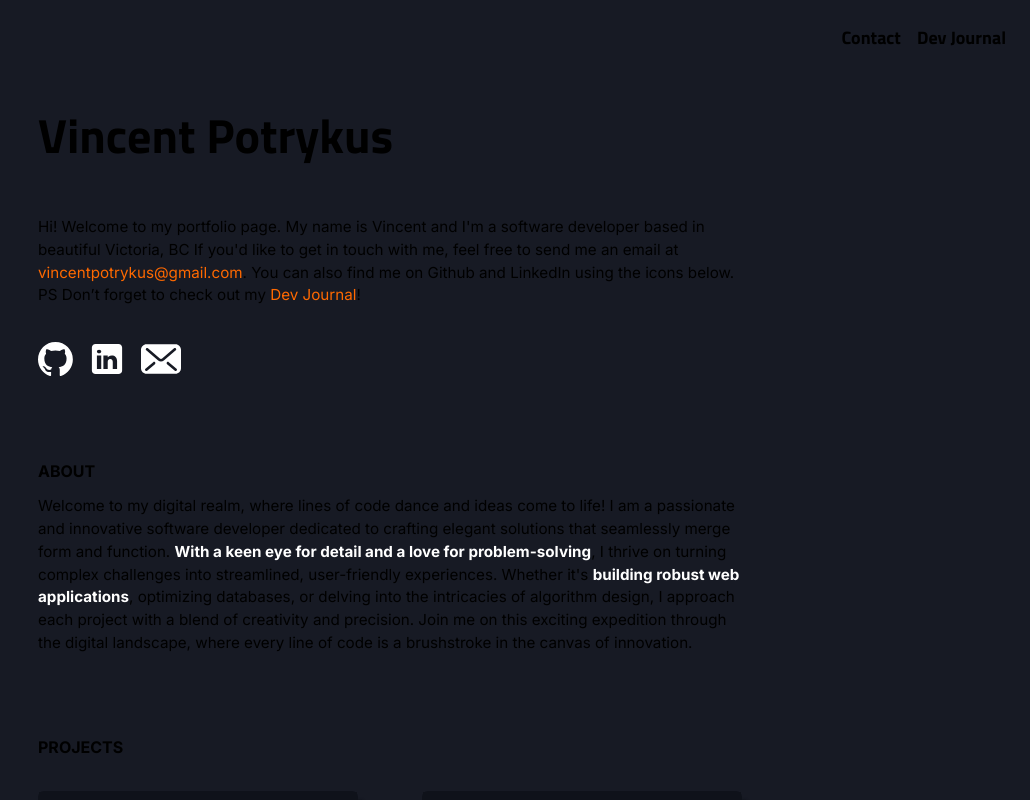
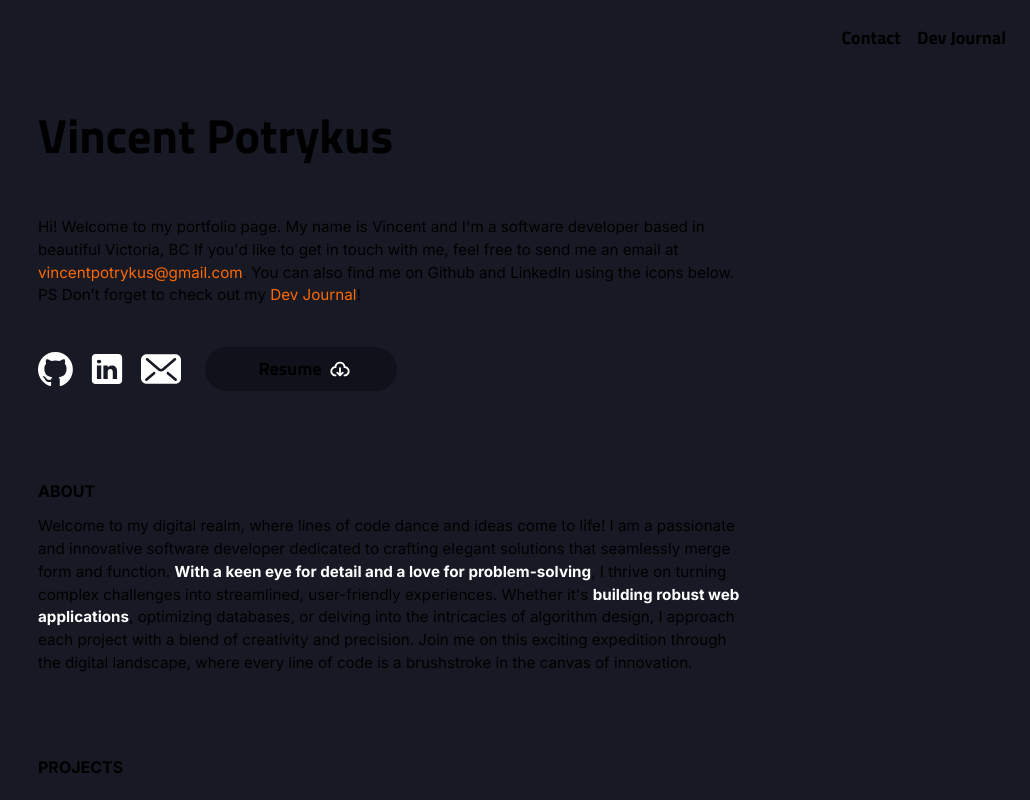
Before and after one commit to vnctptr/portfolio, a Next.js app: page / in a window 1280 px wide. Shown: the top 800 px of the page, without its empty margins (250-1280 px from the left). Built offline with nearby package versions, Linux system fonts and the light colour scheme.

Commit message:
Refactor social icons

```diff
--- a/app/components/SocialIcons/SocialIcons.css
+++ b/app/components/SocialIcons/SocialIcons.css
@@ -3,7 +3,3 @@
   gap: 1em;
   align-items: center;
 }
-
-.icon:hover {
-  filter: opacity(75%);
-}
--- a/app/components/SocialIcons/SocialIcons.tsx
+++ b/app/components/SocialIcons/SocialIcons.tsx
@@ -11,7 +11,7 @@ export default function SocialIcons() {
     <div className="icon-container">
       <Link href={githubLink}>
         <Image
-          className="icon"
+          className="link"
           src="/github-icon-white.svg"
           alt="GitHub"
           width={35}
@@ -21,7 +21,7 @@ export default function SocialIcons() {
       </Link>
       <Link href={linkedInLink}>
         <Image
-          className="icon"
+          className="link"
           src="/linkedin-icon-white.svg"
           alt="LinkedIn"
           width={36}
@@ -31,7 +31,7 @@ export default function SocialIcons() {
       </Link>
       <Link href={emailLink}>
         <Image
-          className="icon"
+          className="link"
           src="/email.svg"
           alt="Email"
           width={40}
--- a/app/contact/page.css
+++ b/app/contact/page.css
@@ -4,13 +4,3 @@
   margin-top: 6em;
   padding: 2.5em;
 }
-
-.icon-container {
-  display: flex;
-  gap: 1em;
-  align-items: center;
-}
-
-.icon:hover {
-  filter: opacity(75%);
-}
--- a/app/contact/page.tsx
+++ b/app/contact/page.tsx
@@ -1,8 +1,7 @@
 import Navbar from "@/app/components/Navbar/Navbar";
 import React from "react";
-import Link from "next/link";
 import "./page.css";
-import Image from "next/image";
+import SocialIcons from "@/app/components/SocialIcons/SocialIcons";
 
 export default function Page() {
   return (
@@ -20,38 +19,7 @@ export default function Page() {
           </a>
           . You can also find me on Github and LinkedIn using the icons below.
         </p>
-        <div className="icon-container">
-          <Link href="https://github.com/vnctptr">
-            <Image
-              className="icon"
-              src="/github-icon-white.svg"
-              alt="GitHub"
-              width={35}
-              height={35}
-              priority
-            />
-          </Link>
-          <Link href="https://www.linkedin.com/in/vincent-potrykus-593a53214/">
-            <Image
-              className="icon"
-              src="/linkedin-icon-white.svg"
-              alt="LinkedIn"
-              width={36}
-              height={36}
-              priority
-            />
-          </Link>
-          <Link href="mailto:vapotrykus@gmail.com">
-            <Image
-              className="icon"
-              src="/email.svg"
-              alt="Email"
-              width={40}
-              height={40}
-              priority
-            />
-          </Link>
-        </div>
+        <SocialIcons />
       </div>
     </>
   );
--- a/app/globals.css
+++ b/app/globals.css
@@ -41,6 +41,10 @@ p {
   box-shadow: 0.5em 0.5em 0.1em rgba(15, 18, 26, 0.53);
 }
 
+.link:hover {
+  filter: opacity(75%);
+}
+
 .link-accent > a {
   color: #ff6900;
 }
--- a/app/page.tsx
+++ b/app/page.tsx
@@ -3,6 +3,7 @@ import Card from "@/app/components/Card/Card";
 import Navbar from "@/app/components/Navbar/Navbar";
 import "@fontsource/titillium-web/700.css";
 import SocialIcons from "@/app/components/SocialIcons/SocialIcons";
+import Image from "next/image";
 
 export default function Home() {
   let habitImageSrc = "/habit-iphone.png";
@@ -27,7 +28,26 @@ export default function Home() {
               below. PS Don’t forget to check out my{" "}
               <a href="https://www.vnctptr.me">Dev Journal</a>!
             </p>
-            <SocialIcons />
+            <div className="flex gap-4">
+              <SocialIcons />
+              <div className="download-button px-5 py-1.5 rounded-3xl m-2">
+                <a
+                  href="/resume.pdf"
+                  download="vincent-potrykus-resume.pdf"
+                  className="text-lg no-underline text-grey-darkest hover:text-blue-dark ml-2 header-font download-button link"
+                >
+                  Resume
+                  <Image
+                    className="pl-2"
+                    src="/download.svg"
+                    alt="GitHub"
+                    width={30}
+                    height={30}
+                    priority
+                  />
+                </a>
+              </div>
+            </div>
             <h1 className="font-bold mb-3 mt-20 text-left">ABOUT</h1>
             <p className="text-left mb-8">
               Welcome to my digital realm, where lines of code dance and ideas
```
